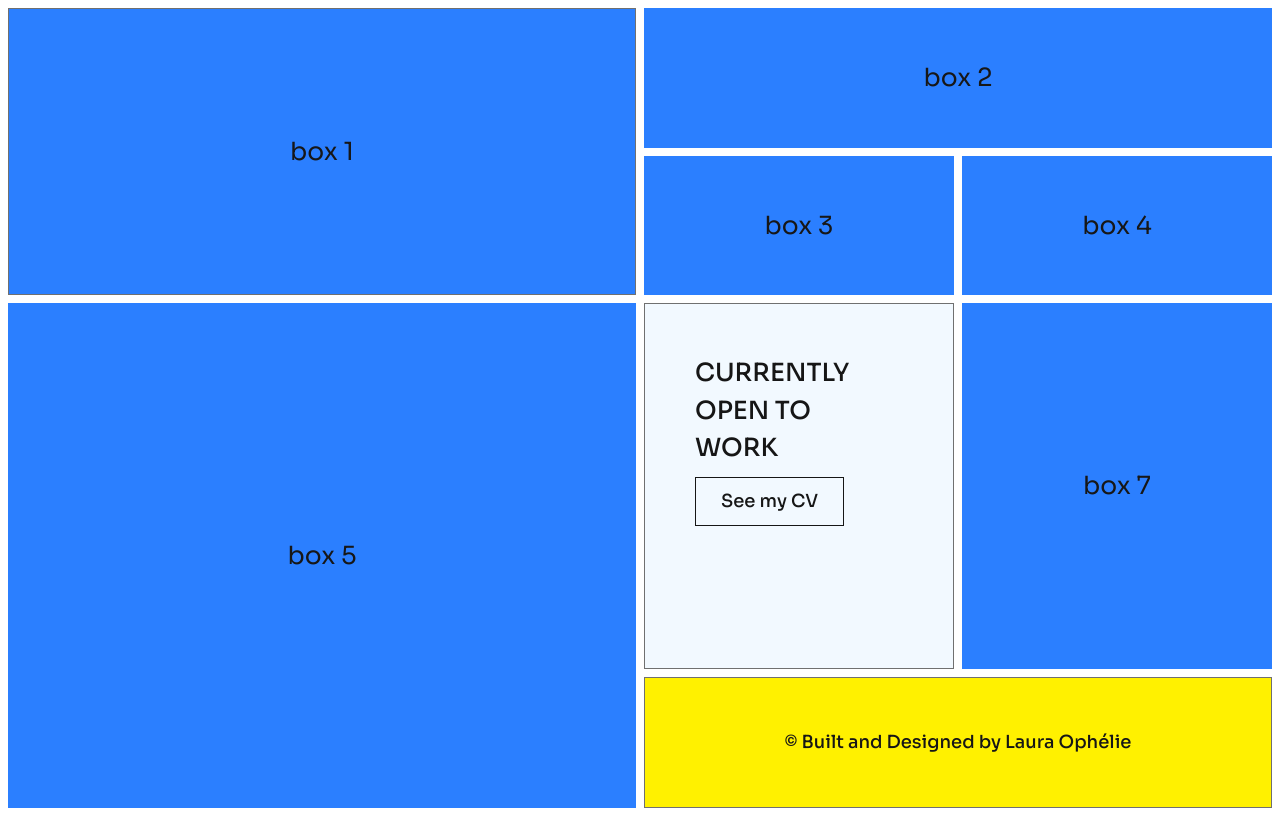
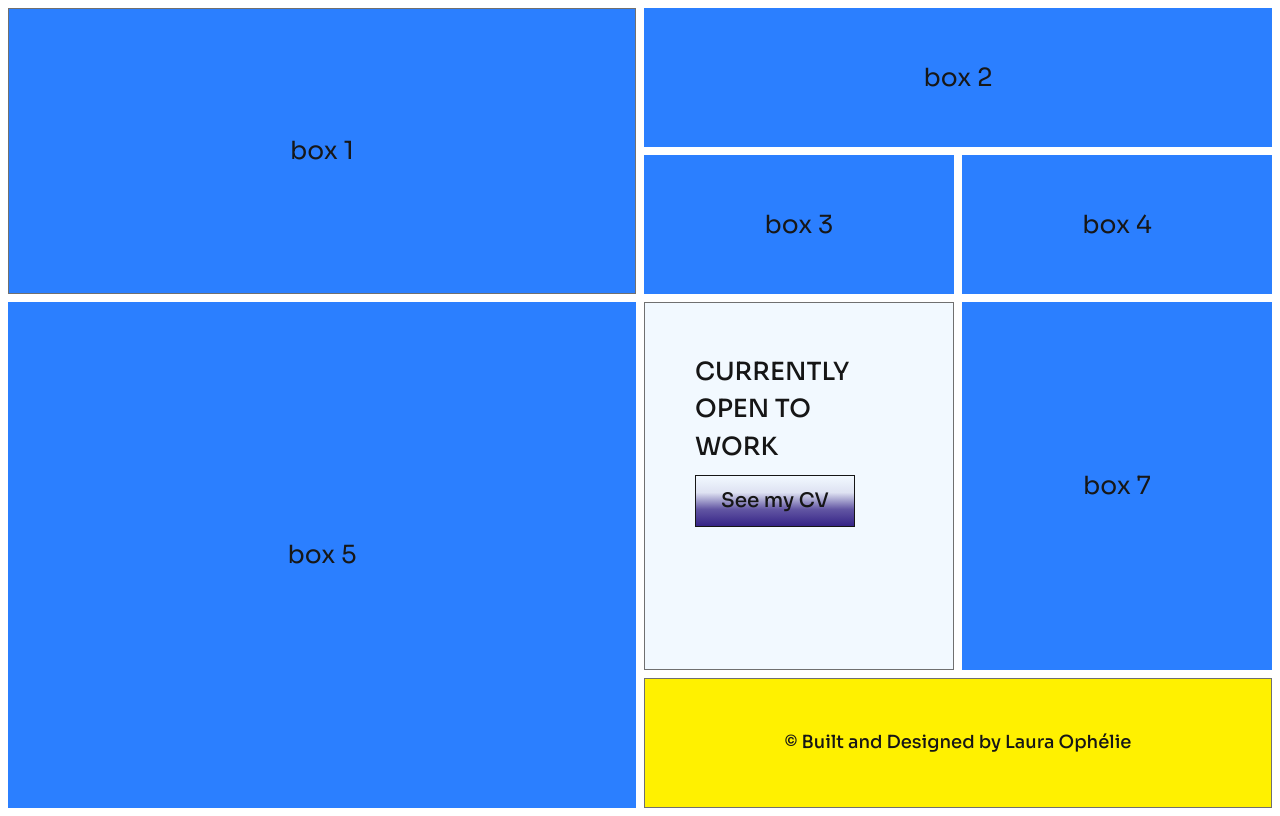
Before and after one commit to lauraophelie/laura-s-portfolio, a Next.js app: page / in a window 1280 px wide. Built offline with nearby package versions, Linux system fonts and the light colour scheme.

Commit message:
add linear gradient to button

```diff
--- a/app/components/misc/style.scss
+++ b/app/components/misc/style.scss
@@ -22,7 +22,8 @@
         border: 1px solid palette.$black-color;
         padding: 10px 25px;
         transform: translateY(10px);
-        font-size: 18px;
+        font-size: 20px;
         font-weight: 500;
+        background-image: linear-gradient(#F2F9FF, #DEE2F2, #6256A3, #362487);
     }
 }
```
